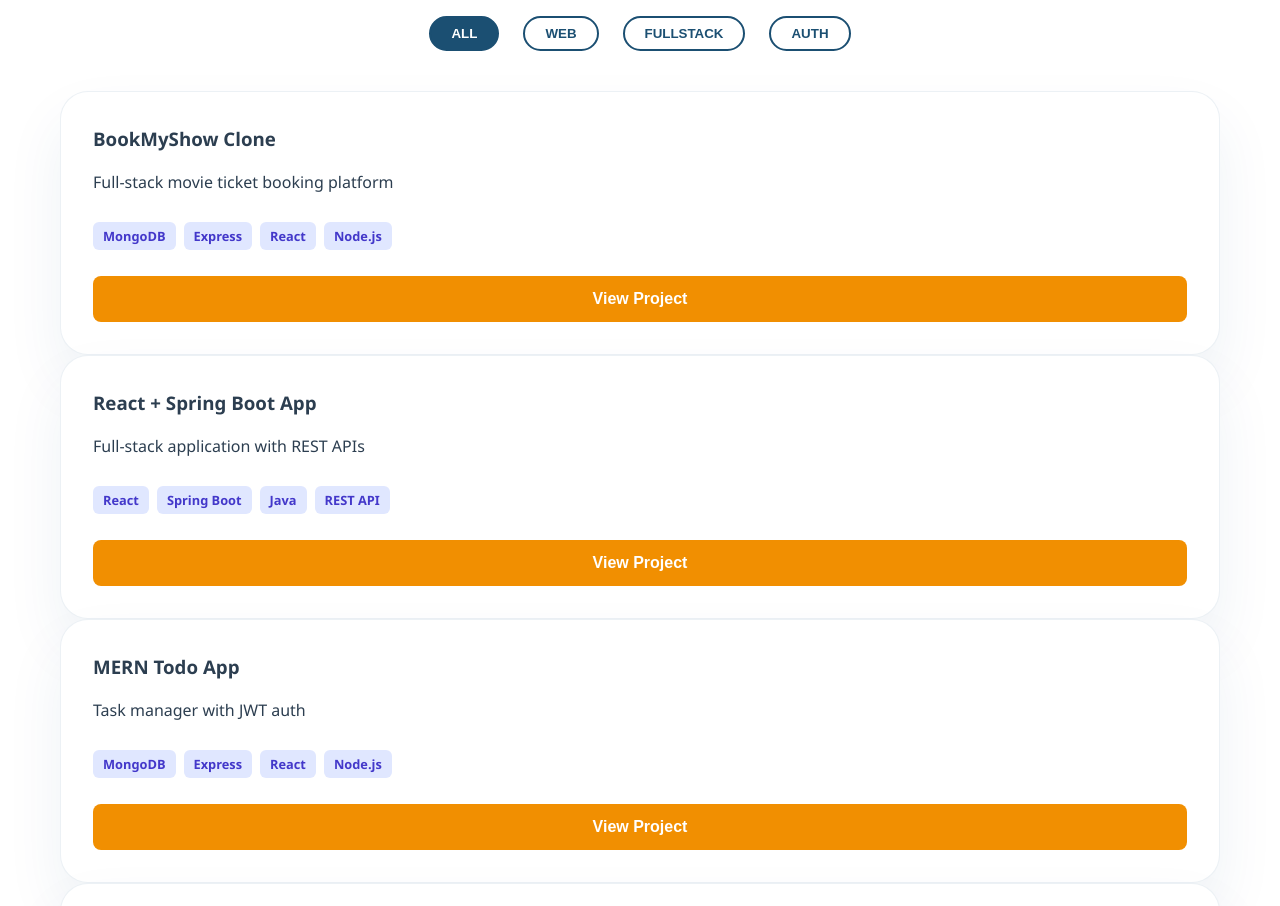
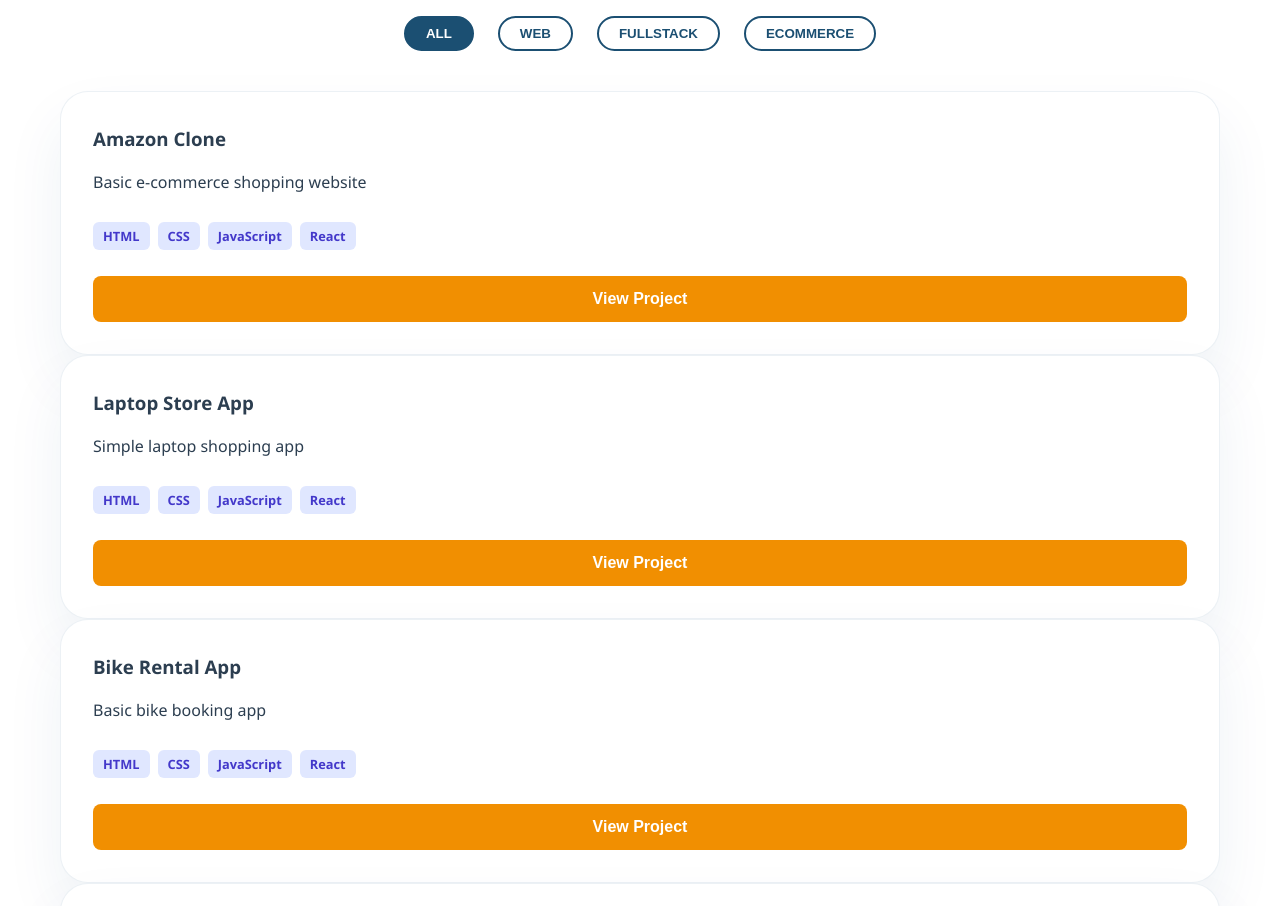
Before and after one commit to GK271106/My-portfolio, a React (Vite) app: page /projects in a window 1280 px wide. Shown: the part 180-1086 px from the top of the page. Built offline with nearby package versions, Linux system fonts and the light colour scheme.

Commit message:
updating the project details

```diff
--- a/src/data/projects.js
+++ b/src/data/projects.js
@@ -1,64 +1,52 @@
-export const categories = ['all', 'web', 'fullstack', 'auth'];
+export const categories = ['all', 'web', 'fullstack', 'ecommerce'];
 
 export const projectsData = [
   {
     id: 1,
-    title: 'BookMyShow Clone',
-    description: 'Full-stack movie ticket booking platform',
+    title: 'Amazon Clone',
+    description: 'Basic e-commerce shopping website',
     longDesc:
-      'A MERN stack clone of BookMyShow with movie listings, seat selection, booking history, and user authentication.',
-    tech: ['MongoDB', 'Express', 'React', 'Node.js'],
-    category: 'fullstack',
+      'A simple Amazon clone I built to practice full-stack development. It has product listings, add to cart, and a basic checkout page.',
+    tech: ['HTML', 'CSS', 'JavaScript', 'React'],
+    category: 'ecommerce',
     featured: true,
     liveUrl: '#',
     githubUrl: '#'
   },
   {
     id: 2,
-    title: 'React + Spring Boot App',
-    description: 'Full-stack application with REST APIs',
+    title: 'Laptop Store App',
+    description: 'Simple laptop shopping app',
     longDesc:
-      'A responsive web app built with React frontend and Spring Boot backend, featuring RESTful APIs, CRUD operations, and secure authentication.',
-    tech: ['React', 'Spring Boot', 'Java', 'REST API'],
-    category: 'fullstack',
+      'A beginner project where users can view a list of laptops, check basic details, and add items to a cart.',
+    tech: ['HTML', 'CSS', 'JavaScript', 'React'],
+    category: 'ecommerce',
     featured: true,
     liveUrl: '#',
     githubUrl: '#'
   },
   {
     id: 3,
-    title: 'MERN Todo App',
-    description: 'Task manager with JWT auth',
+    title: 'Bike Rental App',
+    description: 'Basic bike booking app',
     longDesc:
-      'A full-featured todo application with user registration, login, and task management using MongoDB, Express, React, and Node.js.',
-    tech: ['MongoDB', 'Express', 'React', 'Node.js'],
-    category: 'auth',
+      'A simple app to show available bikes and let users select one to book. Made as a practice project to learn React basics.',
+    tech: ['HTML', 'CSS', 'JavaScript', 'React'],
+    category: 'fullstack',
     featured: false,
     liveUrl: '#',
     githubUrl: '#'
   },
   {
     id: 4,
-    title: 'Portfolio Website',
-    description: 'Personal developer portfolio',
+    title: 'Food Ordering App',
+    description: 'Simple food ordering website',
     longDesc:
-      'A multi-page React portfolio showcasing projects, skills, and experience with dark mode support and responsive design.',
-    tech: ['React', 'CSS', 'JavaScript'],
+      'A beginner-level food ordering app where users can browse a menu, add food items to a cart, and place an order.',
+    tech: ['HTML', 'CSS', 'JavaScript', 'React'],
     category: 'web',
     featured: true,
     liveUrl: '#',
     githubUrl: '#'
-  },
-  {
-    id: 5,
-    title: 'Habit Tracker',
-    description: 'Daily habit tracking app',
-    longDesc:
-      'A MERN-based habit tracker allowing users to create habits, track daily progress, and visualize streaks over time.',
-    tech: ['MongoDB', 'Express', 'React', 'Node.js'],
-    category: 'web',
-    featured: false,
-    liveUrl: '#',
-    githubUrl: '#'
   }
 ];
```
